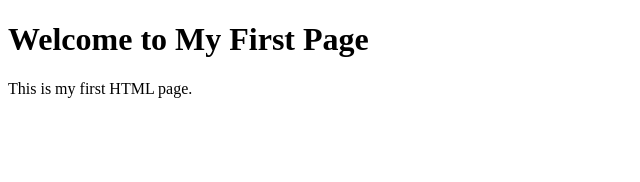
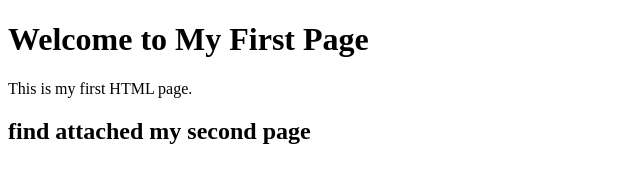
Before and after one commit to akegbe-1/Tola_devops_journey, a plain HTML site: page index.html in a window 1280 px wide. Shown: the whole page, without its empty margins (0-640 px from the left). Drawn offline with Linux system fonts and the light colour scheme.

Commit message:
Add second page header to index.html

```diff
--- a/index.html
+++ b/index.html
@@ -8,5 +8,6 @@
 <body>
     <h1>Welcome to My First Page</h1>
     <p>This is my first HTML page.</p>
+    <h2>find attached my second page<h2>
 </body>
 </html>
```
